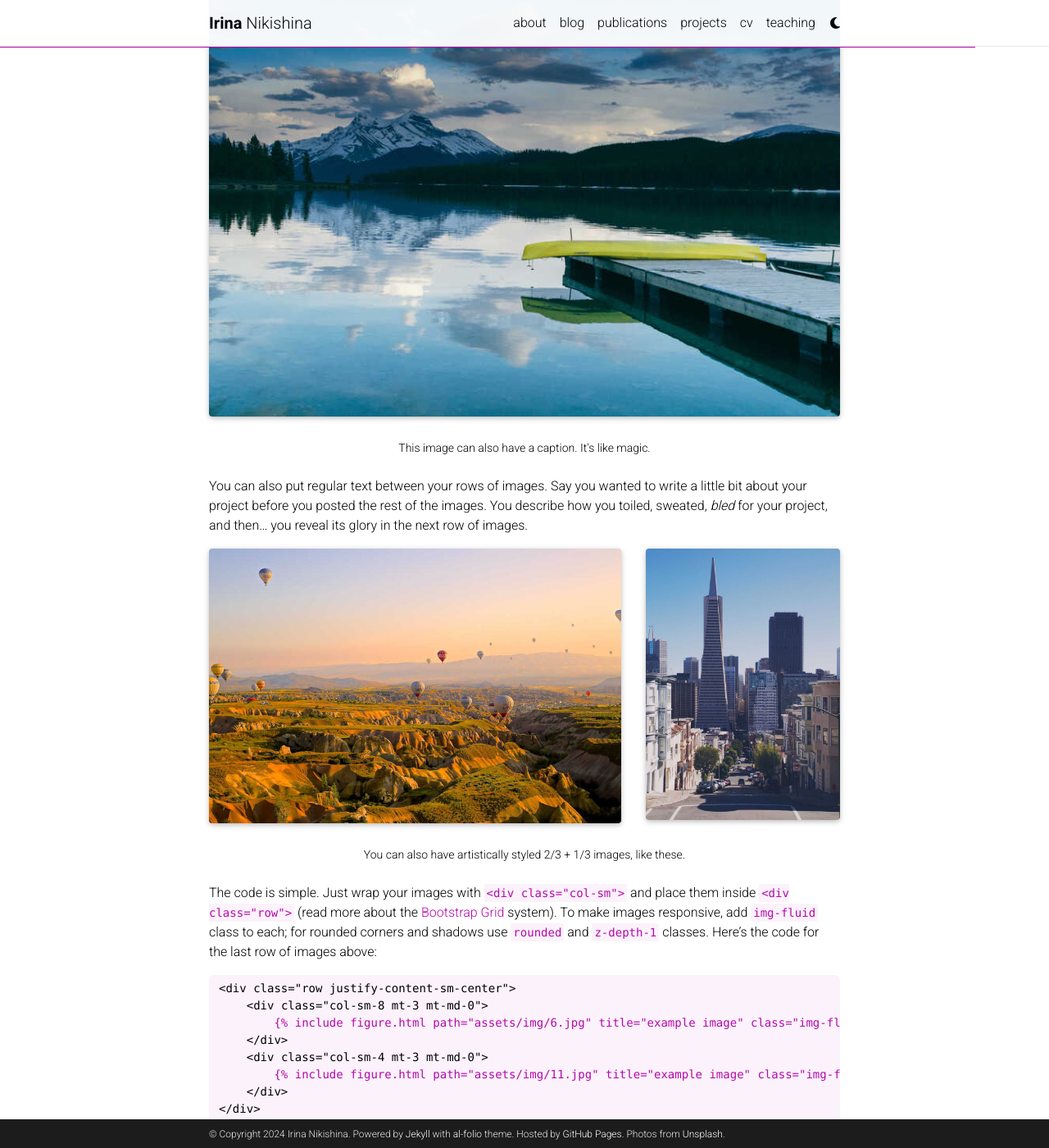
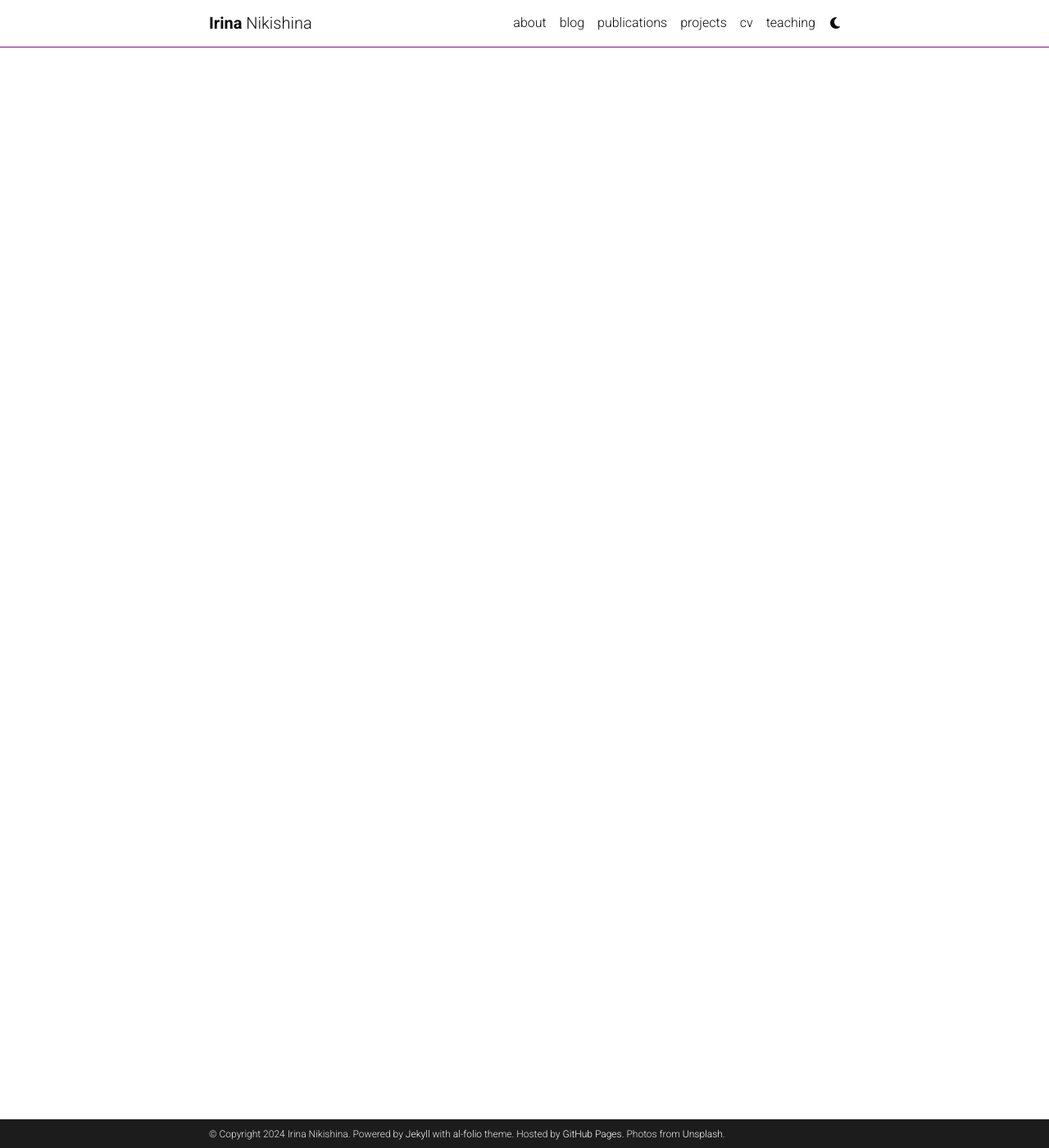
Before and after one commit to lilaspourpre/lilaspourpre.github.io, a Jekyll site: the page built from _projects/2_project.md, in a window 1280 px wide and 1400 px high, scrolled down 729 px. Shown: the whole window at 82% size. Built offline with Jekyll 4.4.1, drawn with Linux system fonts in a browser that asks for light colours; full-size pictures stand in for the smaller copies a plugin makes; comment, search, counter and statistics services are not loaded; a style sheet for code colours, icons or effects is not loaded; some of the changed text lies outside the part shown.

Commit message:
Update 2_project.md

````diff
--- a/_projects/2_project.md
+++ b/_projects/2_project.md
@@ -1,80 +1,8 @@
 ---
 layout: page
-title: project 2
-description: a project with a background image
+title: MultiCAM
+description: Multilingual CAM
 img: assets/img/3.jpg
 importance: 2
-category: work
+category: Comparative Argumentative Machine
 ---
-
-Every project has a beautiful feature showcase page.
-It's easy to include images in a flexible 3-column grid format.
-Make your photos 1/3, 2/3, or full width.
-
-To give your project a background in the portfolio page, just add the img tag to the front matter like so:
-
-    ---
-    layout: page
-    title: project
-    description: a project with a background image
-    img: /assets/img/12.jpg
-    ---
-
-<div class="row">
-    <div class="col-sm mt-3 mt-md-0">
-        {% include figure.html path="assets/img/1.jpg" title="example image" class="img-fluid rounded z-depth-1" %}
-    </div>
-    <div class="col-sm mt-3 mt-md-0">
-        {% include figure.html path="assets/img/3.jpg" title="example image" class="img-fluid rounded z-depth-1" %}
-    </div>
-    <div class="col-sm mt-3 mt-md-0">
-        {% include figure.html path="assets/img/5.jpg" title="example image" class="img-fluid rounded z-depth-1" %}
-    </div>
-</div>
-<div class="caption">
-    Caption photos easily. On the left, a road goes through a tunnel. Middle, leaves artistically fall in a hipster photoshoot. Right, in another hipster photoshoot, a lumberjack grasps a handful of pine needles.
-</div>
-<div class="row">
-    <div class="col-sm mt-3 mt-md-0">
-        {% include figure.html path="assets/img/5.jpg" title="example image" class="img-fluid rounded z-depth-1" %}
-    </div>
-</div>
-<div class="caption">
-    This image can also have a caption. It's like magic.
-</div>
-
-You can also put regular text between your rows of images.
-Say you wanted to write a little bit about your project before you posted the rest of the images.
-You describe how you toiled, sweated, *bled* for your project, and then... you reveal its glory in the next row of images.
-
-
-<div class="row justify-content-sm-center">
-    <div class="col-sm-8 mt-3 mt-md-0">
-        {% include figure.html path="assets/img/6.jpg" title="example image" class="img-fluid rounded z-depth-1" %}
-    </div>
-    <div class="col-sm-4 mt-3 mt-md-0">
-        {% include figure.html path="assets/img/11.jpg" title="example image" class="img-fluid rounded z-depth-1" %}
-    </div>
-</div>
-<div class="caption">
-    You can also have artistically styled 2/3 + 1/3 images, like these.
-</div>
-
-
-The code is simple.
-Just wrap your images with `<div class="col-sm">` and place them inside `<div class="row">` (read more about the <a href="https://getbootstrap.com/docs/4.4/layout/grid/">Bootstrap Grid</a> system).
-To make images responsive, add `img-fluid` class to each; for rounded corners and shadows use `rounded` and `z-depth-1` classes.
-Here's the code for the last row of images above:
-
-{% raw %}
-```html
-<div class="row justify-content-sm-center">
-    <div class="col-sm-8 mt-3 mt-md-0">
-        {% include figure.html path="assets/img/6.jpg" title="example image" class="img-fluid rounded z-depth-1" %}
-    </div>
-    <div class="col-sm-4 mt-3 mt-md-0">
-        {% include figure.html path="assets/img/11.jpg" title="example image" class="img-fluid rounded z-depth-1" %}
-    </div>
-</div>
-```
-{% endraw %}
````
